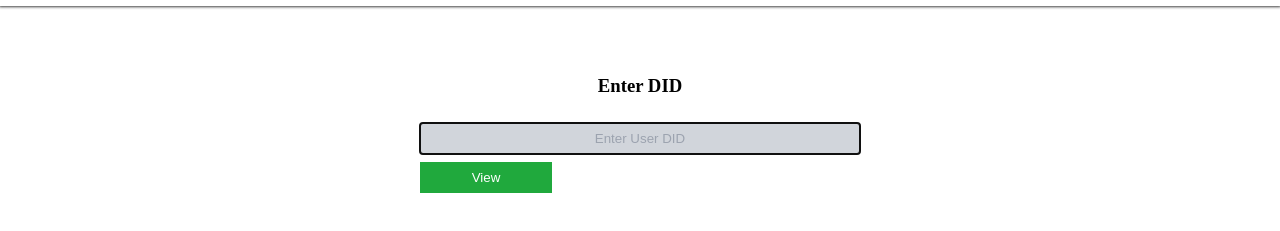
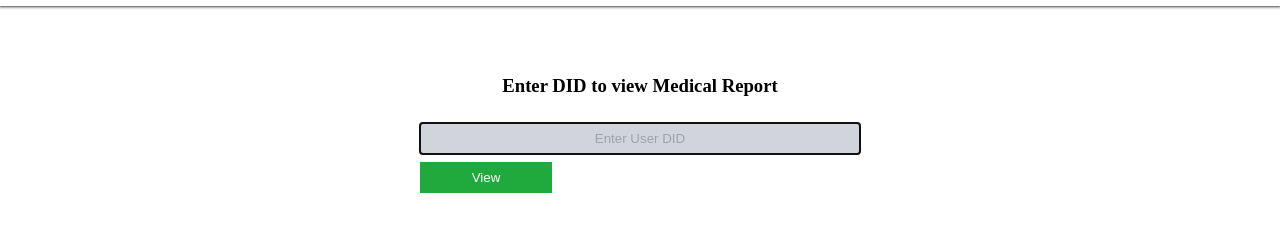
Before and after one commit to serenenity/Hackheroes_medvacy, a plain HTML site: page record.html in a window 1280 px wide. Shown: the part 61-292 px from the top of the page. Drawn offline with Linux system fonts and the light colour scheme.

Commit message:
view report

```diff
--- a/record.html
+++ b/record.html
@@ -33,7 +33,7 @@
               <p id="queryProtocolInfo"></p>
           </div>
             <div class="section-user">
-                <h3> Enter DID </h3>
+                <h3> Enter DID to view Medical Report</h3>
                 <div class="container">
                     <input type="text" id="userId" autoFocus placeholder="Enter User DID"/>
                 </div>
```
